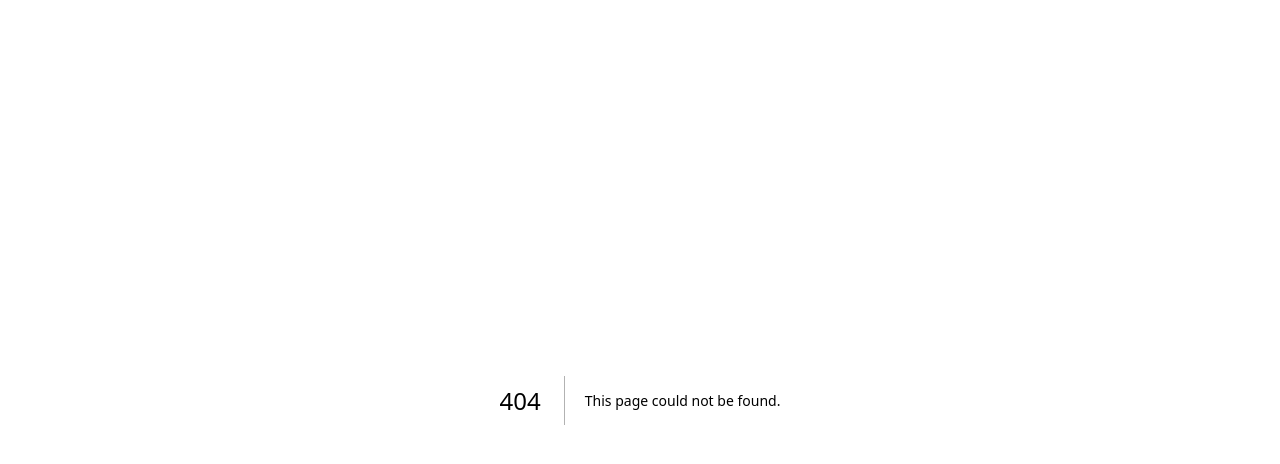
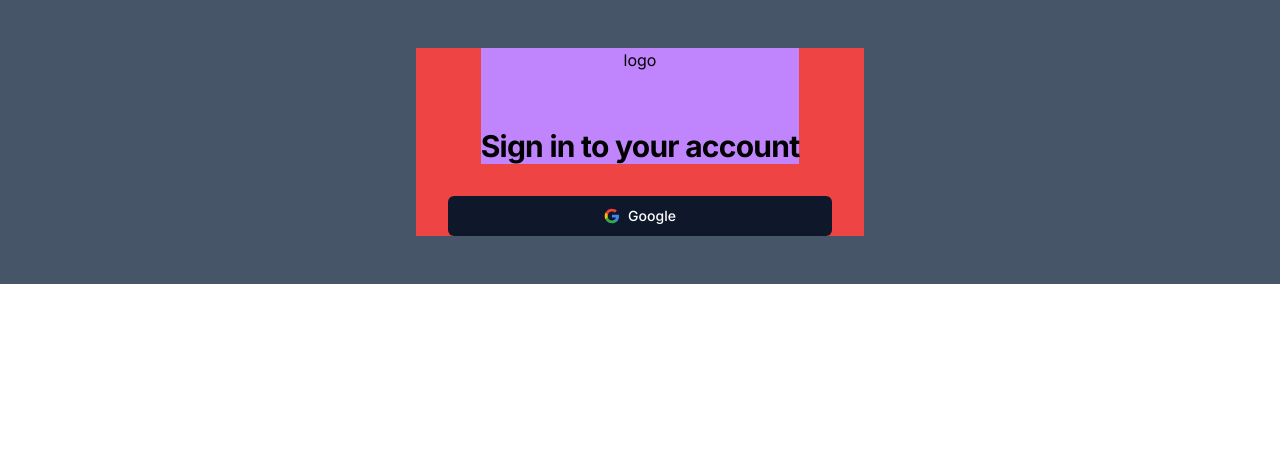
Before and after one commit to Abhinav-Singh10/BanterBox, a Next.js app: page /login in a window 1280 px wide. Before the commit this address had no page. Shown: the top 464 px of the page. Built offline with nearby package versions, Linux system fonts and the light colour scheme.

Commit message:
Oauth Setup and Login page

```diff
--- a/package.json
+++ b/package.json
@@ -18,6 +18,7 @@
     "next-auth": "^4.24.10",
     "react": "^18",
     "react-dom": "^18",
+    "react-hot-toast": "^2.4.1",
     "tailwind-merge": "^2.5.4"
   },
   "devDependencies": {
--- /dev/null
+++ b/src/app/(auth)/login/page.tsx
@@ -0,0 +1,75 @@
+'use client'
+import Button from '@/components/ui/Button'
+import { signIn } from 'next-auth/react';
+import { FC, useState } from 'react'
+import toast from 'react-hot-toast';
+
+interface pageProps {
+
+}
+
+const Page: FC<pageProps> = ({}) => {
+
+  const [isLoading,setIsLoading]= useState<boolean>(false);
+
+  async function loginWithGoogle() {
+    setIsLoading(true)
+    try {
+      // To log the user in we will simply use the signIn function provided by next-auth, and we'll pass in the provider
+
+      await signIn('google')
+    } catch (error) {
+      // display error message to user
+      toast.error("Somethings wrong I can feel it")
+    }finally{
+      setIsLoading(false)
+    }
+  }
+
+  return <>
+
+    <div className='flex min-h-full items-center justify-center py-12 px-4 sm:px-6 lg:px-8 bg-slate-600'>   {/* Kinda not getting why min-h-full should be used, might scrap later , Remove backgroudn */}
+      <div className='w-full flex flex-col items-center max-w-md space-y-8 bg-red-500'>
+        <div className='flex flex-col items-center gap-8 bg-purple-400'>
+          logo
+          <h2 className='mt-6 text-center text-3xl tracking-tight font-bold text-grey-900'>Sign in to your account</h2>
+        </div>
+        <Button isLoading={isLoading} type='button'
+        className='max-w-sm mx-auto w-full'
+        onClick={loginWithGoogle}>
+        {isLoading? null: (<svg
+        className='mr-2 h-4 w-4'
+        aria-hidden='true'
+        focusable='false'
+        data-prefix='fab'
+        data-icon='github'
+        role='img'
+        xmlns='http://www.w3.org/2000/svg'
+        viewBox='0 0 24 24'>
+        <path
+          d='M22.56 12.25c0-.78-.07-1.53-.2-2.25H12v4.26h5.92c-.26 1.37-1.04 2.53-2.21 3.31v2.77h3.57c2.08-1.92 3.28-4.74 3.28-8.09z'
+          fill='#4285F4'
+        />
+        <path
+          d='M12 23c2.97 0 5.46-.98 7.28-2.66l-3.57-2.77c-.98.66-2.23 1.06-3.71 1.06-2.86 0-5.29-1.93-6.16-4.53H2.18v2.84C3.99 20.53 7.7 23 12 23z'
+          fill='#34A853'
+        />
+        <path
+          d='M5.84 14.09c-.22-.66-.35-1.36-.35-2.09s.13-1.43.35-2.09V7.07H2.18C1.43 8.55 1 10.22 1 12s.43 3.45 1.18 4.93l2.85-2.22.81-.62z'
+          fill='#FBBC05'
+        />
+        <path
+          d='M12 5.38c1.62 0 3.06.56 4.21 1.64l3.15-3.15C17.45 2.09 14.97 1 12 1 7.7 1 3.99 3.47 2.18 7.07l3.66 2.84c.87-2.6 3.3-4.53 6.16-4.53z'
+          fill='#EA4335'
+        />
+        <path d='M1 1h22v22H1z' fill='none' />
+      </svg>)}
+      Google
+      </Button>
+      </div>
+    </div>
+
+  </>
+}
+
+export default Page
--- /dev/null
+++ b/src/app/(dashboard)/dashboard/add/page.tsx
@@ -0,0 +1,9 @@
+import { FC } from 'react'
+
+
+
+const page: FC = ({}) => {
+  return <main>page</main>
+}
+
+export default page
--- /dev/null
+++ b/src/app/(dashboard)/dashboard/page.tsx
@@ -0,0 +1,15 @@
+import { authOptions } from "@/lib/auth";
+import { getServerSession } from "next-auth";
+import { FC } from "react";
+
+interface pageProps{}
+
+const page: FC<pageProps>= async ({})=>{
+// We will authenticate the user
+
+const session= await getServerSession(authOptions)
+
+    return <pre>page</pre>
+}
+
+export default page;
--- a/src/app/dashboard/page.tsx
+++ /dev/null
@@ -1,9 +0,0 @@
-import { FC } from "react";
-
-interface pageProps{}
-
-const page: FC<pageProps>= ({})=>{
-    return <div>page</div>
-}
-
-export default page;
--- a/src/app/layout.tsx
+++ b/src/app/layout.tsx
@@ -1,6 +1,7 @@
 import type { Metadata } from 'next'
 import { Inter } from 'next/font/google'
 import './globals.css'
+import Providers from '@/components/Providers'
 
 const inter = Inter({ subsets: ['latin'] })
 
@@ -16,7 +17,12 @@
 }) {
   return (
     <html lang="en">
-      <body className={inter.className}>{children}</body>
+      <body className={inter.className}>
+        {/* We are wrapping the whole app with the Provider for our Toast */}
+        <Providers>
+          {children}
+          </Providers>
+        </body>
     </html>
   )
 }
--- a/src/app/page.tsx
+++ b/src/app/page.tsx
@@ -1,7 +1,6 @@
 import Button from "@/components/ui/Button";
 
 export default function Home() {
-  const user= {}
 
   return (
     <Button variant='default'>Click me</Button>
--- /dev/null
+++ b/src/components/Providers.tsx
@@ -0,0 +1,20 @@
+'use client'
+
+// Reason for creation of this component is cause we need to render context as a client component, this react hook will provide some state to the entire application
+import { FC, ReactNode } from 'react'
+// this Toaster will allow use to create Toasters anywhere in our app
+import { Toaster } from 'react-hot-toast'
+
+interface ProvidersProps {
+  children:ReactNode
+}
+
+// Here our whole app will be passed as children
+const Providers: FC<ProvidersProps> = ({children}) => {
+  return <>
+  <Toaster position='top-center' reverseOrder={false}/>
+  {children}
+</>
+}
+
+export default Providers
--- a/src/lib/auth.ts
+++ b/src/lib/auth.ts
@@ -79,7 +79,7 @@
             return session;
         },
         // This section is for when the user has signed in and we want to redirect them
-        redirect(){ // this expects a sting
+        redirect(){ // this expects a string
             return '/dashboard'  // the place to redirect after a sucessful login
         }
 
```
Also changed, not shown: src/components/ui/Button.tsx (+21 -1 lines), 2 other files (tests, documents, lock files or other folders).
